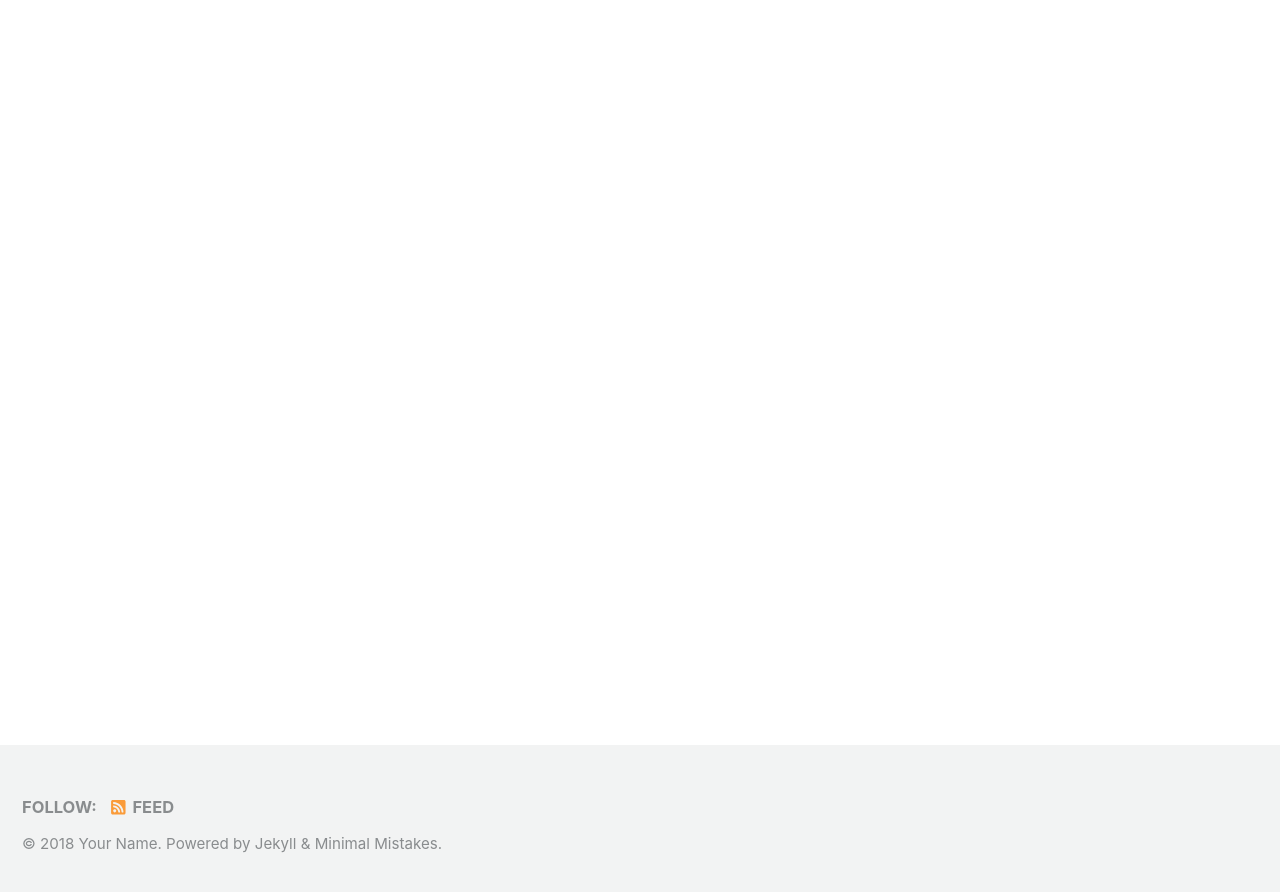
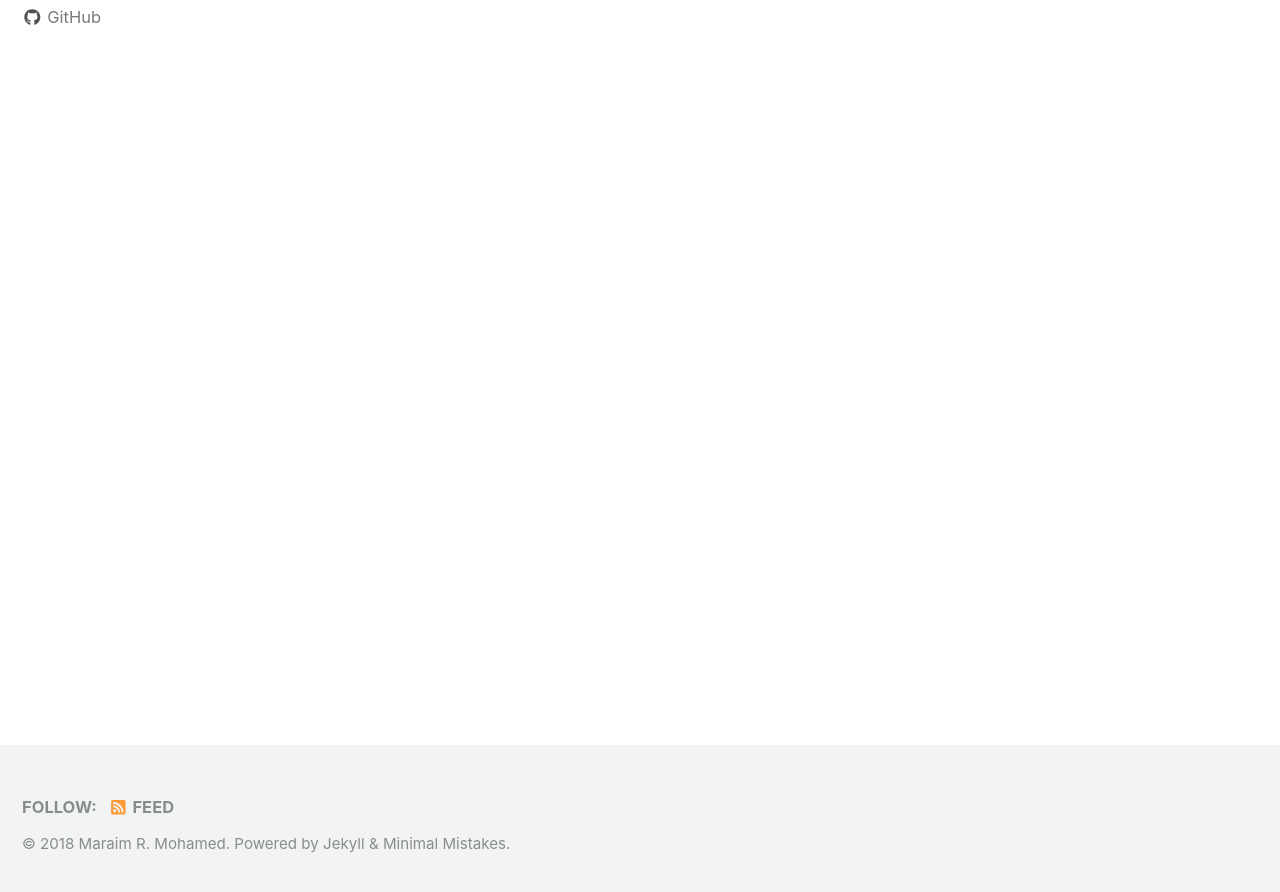
Before and after one commit to MaraimElbadri/maraimelbadri.github.io, a Jekyll site: the page built from index.html, in a window 1280 px wide and 900 px high, scrolled down 222 px. Shown: the top 892 px of the window. Built offline with Jekyll 4.4.1, drawn with Linux system fonts in a browser that asks for light colours; cached includes are drawn as plain includes; nearby versions of some CDN libraries; the list of posts is cut into pages by our own code; some of the changed text lies outside the part shown.

Commit message:
updating config fle

```diff
--- a/_config.yml
+++ b/_config.yml
@@ -16,9 +16,9 @@ minimal_mistakes_skin    : "default" # "air", "aqua", "contrast", "dark", "dirt"
 
 # Site Settings
 locale                   : "en-US"
-title                    : "Site Title"
+title                    : "Maraim's Personal Website"
 title_separator          : "-"
-name                     : "Your Name"
+name                     : "Maraim R. Mohamed"
 description              : "An amazing website."
 url                      : # the base hostname & protocol for your site e.g. "https://mmistakes.github.io"
 baseurl                  : # the subpath of your site, e.g. "/blog"
@@ -101,10 +101,10 @@ analytics:
 
 # Site Author
 author:
-  name             : "Your Name"
+  name             : "Maraim Rizk"
   avatar           : # path of avatar image, e.g. "/assets/images/bio-photo.jpg"
   bio              : "I am an amazing person."
-  location         : "Somewhere"
+  location         : "Web"
   email            :
   links:
     - label: "Email"
@@ -121,7 +121,7 @@ author:
       # url: "https://facebook.com/"
     - label: "GitHub"
       icon: "fab fa-fw fa-github"
-      # url: "https://github.com/"
+      url: "https://github.com/MaraimElbadri"
     - label: "Instagram"
       icon: "fab fa-fw fa-instagram"
       # url: "https://instagram.com/"
@@ -288,3 +288,15 @@ defaults:
       comments: # true
       share: true
       related: true
+
+  # _posts
+  - scope:
+      path: ""
+      type: pages
+    values:
+      layout: single
+      author_profile: true
+      read_time: true
+      comments: # true
+      share: true
+      related: true
```
